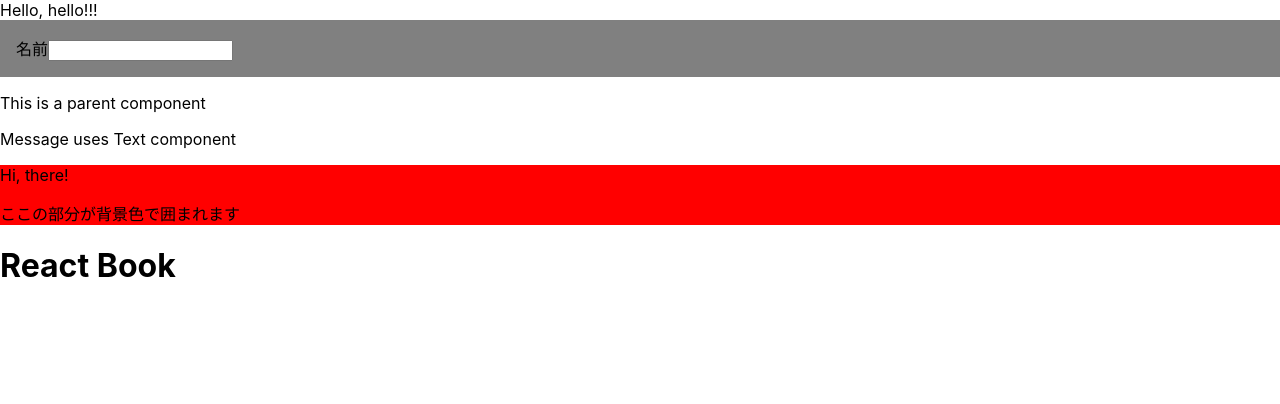
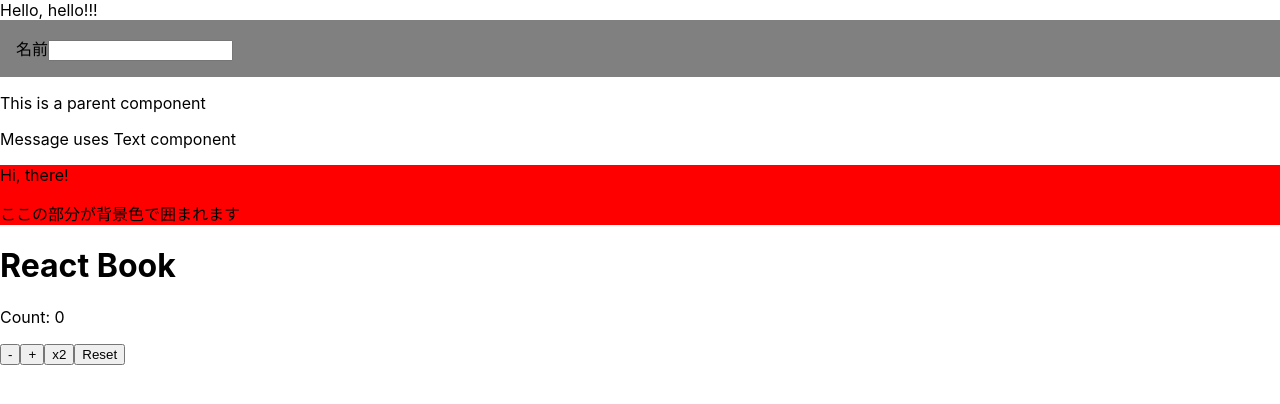
Before and after one commit to Takayyz/react-ts-practice, a React (Create React App) app: page / in a window 1280 px wide. Shown: the top 404 px of the page. Built offline with nearby package versions, Linux system fonts and the light colour scheme.

Commit message:
feat: Counterコンポーネント追加(useReducer)

```diff
--- /dev/null
+++ b/src/components/Counter.tsx
@@ -0,0 +1,39 @@
+import { useReducer } from 'react';
+
+type Action = 'DECREMENT'|'INCREMENT'|'DOUBLE'|'RESET';
+
+const reducer = (currentCount: number, action: Action) => {
+  switch (action) {
+    case 'INCREMENT':
+      return currentCount + 1;
+    case 'DECREMENT':
+      return currentCount - 1;
+    case 'DOUBLE':
+      return currentCount * 2;
+    case 'RESET':
+      return 0;
+    default:
+      return currentCount;
+  }
+};
+
+type CounterProps = {
+  initialValue: number;
+};
+
+const Counter = (props: CounterProps) => {
+  const { initialValue } = props;
+  const [count, dispatch] = useReducer(reducer, initialValue);
+
+  return (
+    <div>
+      <p> Count: {count}</p>
+      <button onClick={() => dispatch('DECREMENT')}>-</button>
+      <button onClick={() => dispatch('INCREMENT')}>+</button>
+      <button onClick={() => dispatch('DOUBLE')}>x2</button>
+      <button onClick={() => dispatch('RESET')}>Reset</button>
+    </div>
+  );
+};
+
+export default Counter;
--- a/src/index.tsx
+++ b/src/index.tsx
@@ -8,6 +8,7 @@
 import Message from './components/Message';
 import ContainerSample from './components/ContainerSample';
 import ContextSample from './components/ContextSample';
+import Counter from './components/Counter';
 
 const root = ReactDOM.createRoot(
   document.getElementById('root') as HTMLElement
@@ -19,6 +20,7 @@
     <Message />
     <ContainerSample />
     <ContextSample />
+    <Counter initialValue={0}/>
   </React.StrictMode>
 );
 
```
